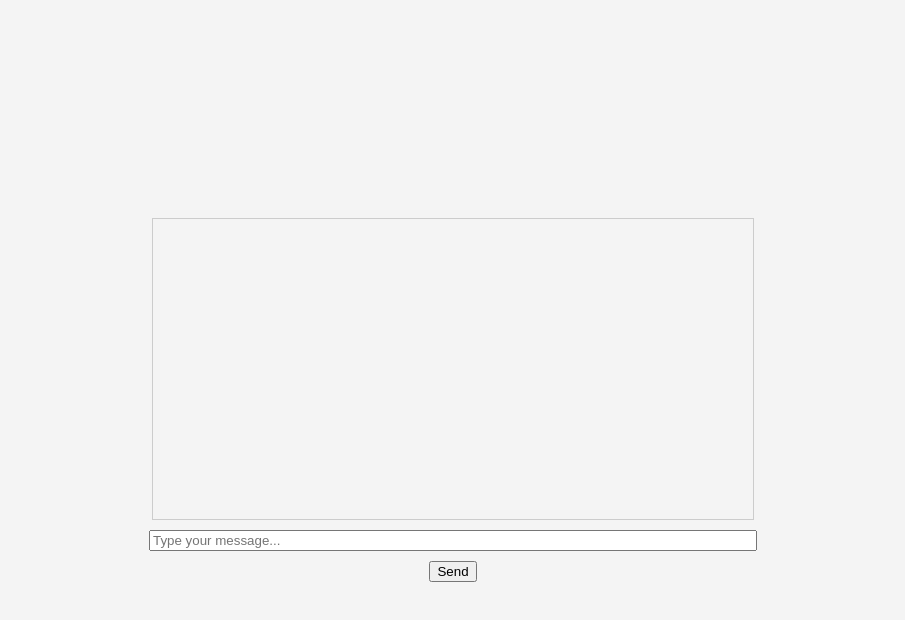
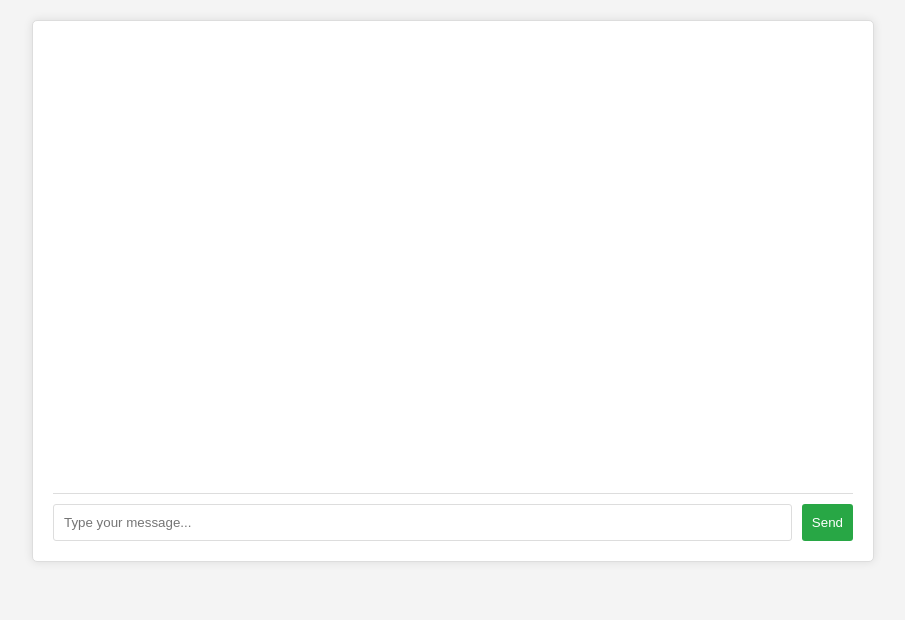
Before and after one commit to SeventhXD/last-bacates-forum.github.io, a website: page public/index.html in a window 1280 px wide. Shown: the whole page, without its empty margins (187-1092 px from the left). Drawn offline with Linux system fonts and the light colour scheme.

Commit message:
Update chat application with WebSocket support

```diff
--- a/public/index.html
+++ b/public/index.html
@@ -3,45 +3,80 @@
 <head>
     <meta charset="UTF-8">
     <meta name="viewport" content="width=device-width, initial-scale=1.0">
-    <title>Real-Time Chat</title>
+    <title>Chat Room</title>
     <style>
         body {
             font-family: Arial, sans-serif;
+            background-color: #f4f4f4;
+            color: #333;
+            margin: 0;
+            padding: 0;
+        }
+        #chat-container {
+            width: 80%;
+            max-width: 800px;
+            margin: 20px auto;
+            border: 1px solid #ddd;
+            border-radius: 5px;
+            background-color: #fff;
+            box-shadow: 0 0 10px rgba(0, 0, 0, 0.1);
+            padding: 20px;
             display: flex;
             flex-direction: column;
-            align-items: center;
-            justify-content: center;
-            height: 100vh;
-            margin: 0;
-            background-color: #f4f4f4;
+            height: 500px;
         }
         #messages {
-            width: 80%;
-            max-width: 600px;
-            height: 300px;
-            border: 1px solid #ccc;
-            overflow-y: scroll;
+            flex: 1;
+            overflow-y: auto;
+            border-bottom: 1px solid #ddd;
             margin-bottom: 10px;
+            padding-right: 10px;
+        }
+        .message {
+            padding: 5px;
+            border-bottom: 1px solid #eee;
+        }
+        #input-container {
+            display: flex;
         }
         #input {
-            width: 80%;
-            max-width: 600px;
+            flex: 1;
+            padding: 10px;
+            border: 1px solid #ddd;
+            border-radius: 3px;
+            margin-right: 10px;
         }
         #submit {
-            margin-top: 10px;
+            padding: 10px;
+            border: none;
+            background-color: #28a745;
+            color: #fff;
+            border-radius: 3px;
+            cursor: pointer;
+        }
+        #submit:hover {
+            background-color: #218838;
         }
     </style>
 </head>
 <body>
+    <div id="chat-container">
         <div id="messages"></div>
+        <div id="input-container">
             <input id="input" type="text" placeholder="Type your message..." />
             <button id="submit">Send</button>
+        </div>
+    </div>
+
     <script>
+        // WebSocket client script
+        document.addEventListener('DOMContentLoaded', () => {
             const ws = new WebSocket(`ws://${window.location.host}`);
 
             ws.onmessage = (event) => {
                 const messages = document.getElementById('messages');
                 const message = document.createElement('div');
+                message.className = 'message';
                 message.textContent = event.data;
                 messages.appendChild(message);
                 messages.scrollTop = messages.scrollHeight;
@@ -49,8 +84,9 @@
 
             document.getElementById('submit').addEventListener('click', () => {
                 const input = document.getElementById('input');
-            if (input.value.trim() !== '') {
-                ws.send(input.value);
+                const message = input.value.trim();
+                if (message) {
+                    ws.send(message);
                     input.value = '';
                 }
             });
@@ -60,6 +96,7 @@
                     document.getElementById('submit').click();
                 }
             });
+        });
     </script>
 </body>
 </html>
```
Also changed, not shown: 1 other file. Lines whose indentation alone changed are shown as unchanged.
